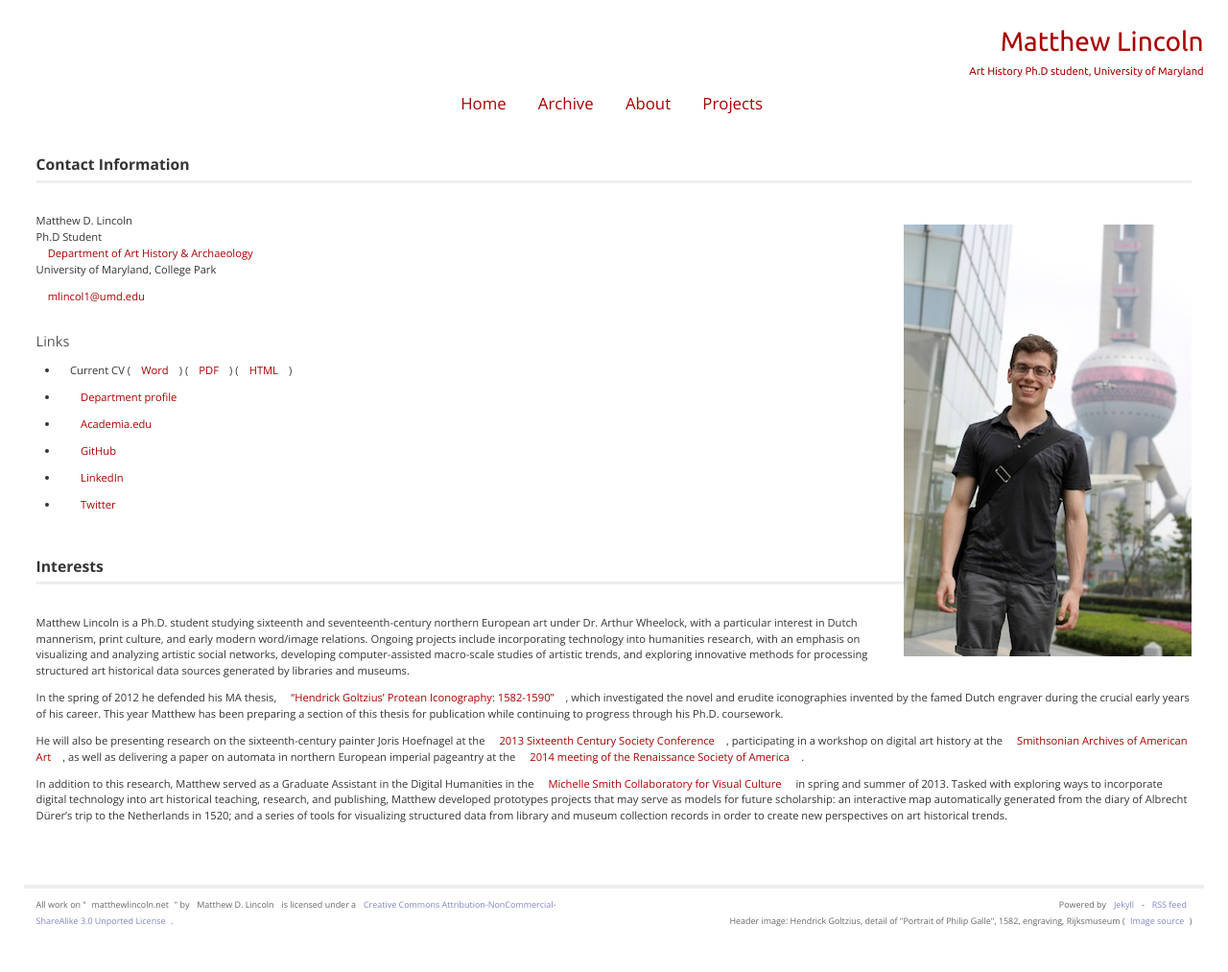
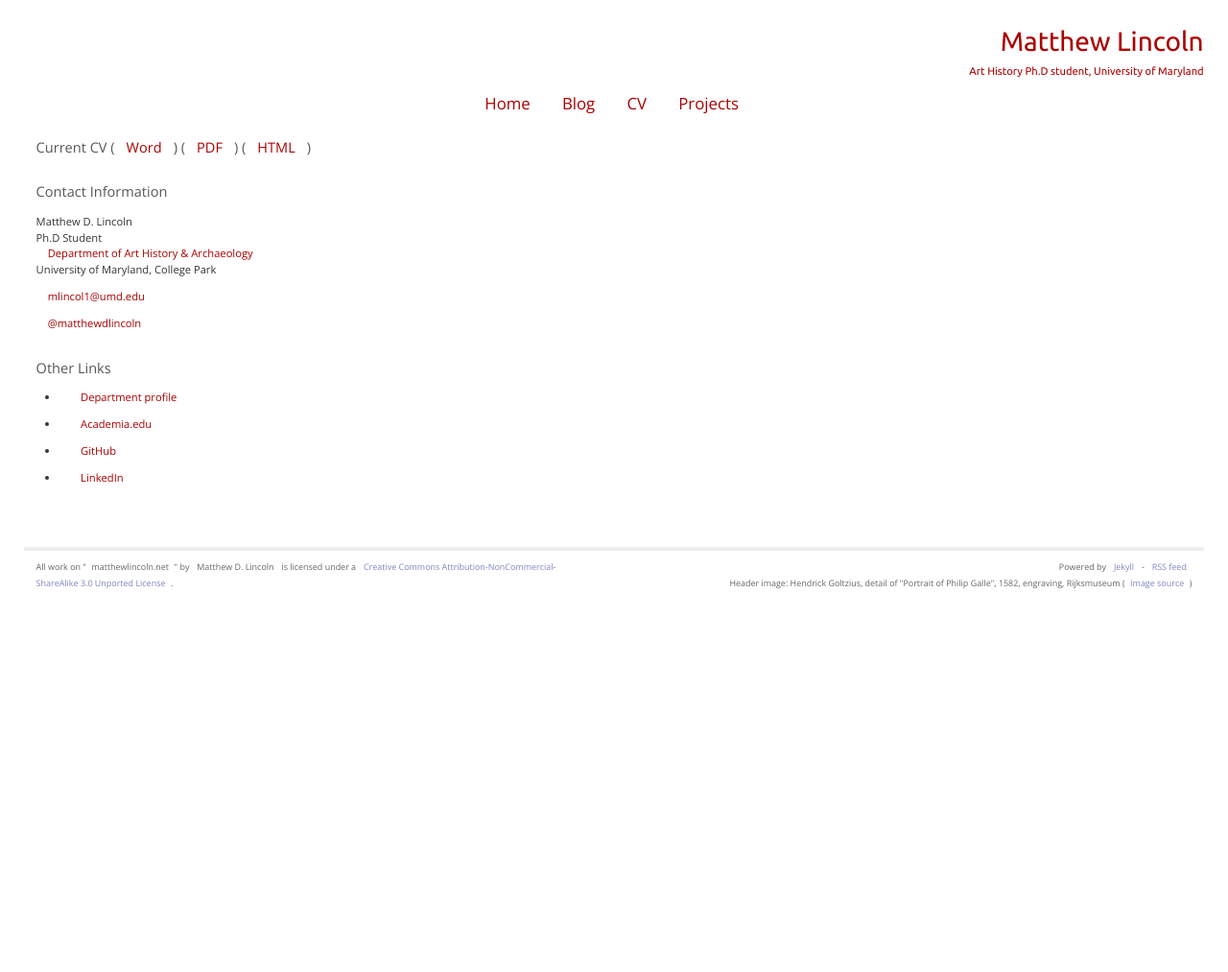
Before and after one commit to mdlincoln/mdlincoln.github.io, a Jekyll site: the page built from about/index.md, in a window 1280 px wide. Shown: the whole page at 96% size. Built offline with Jekyll 4.4.1, drawn with Linux system fonts in a browser that asks for light colours; after the commit the page ends 935 px from its top, so only the background shows below that.

Commit message:
Set homepage to brief bio
Blog posts now accessed through the "Archives" page alone. "About" page
changed to "CV" with quick access to CV links, contact info, and other
links.

```diff
--- a/_includes/header.html
+++ b/_includes/header.html
@@ -4,7 +4,7 @@
 <img src="/assets/images-display/header.png" alt="Hendrick Goltzius, detail of 'Portrait of Philip Galle', 1582, engraving, Rijksmuseum, Amsterdam" />
 <nav>
 	<a href="/" >Home</a>
-	<a href="/archive" rel="archive">Archive</a>
-	<a href="/about" rel="author">About</a>
+	<a href="/archive" rel="archive">Blog</a>
+	<a href="/about" rel="author">CV</a>
 	<a href="/projects" rel="archive">Projects</a>
 </nav>
--- a/about/index.md
+++ b/about/index.md
@@ -1,12 +1,12 @@
 ---
-title: About the author
+title: Contact Information
 layout: default
 show_title: false
 ---
 
-# Contact Information
+## Current CV ([Word](https://docs.google.com/document/d/1D26djrb4BUMYkLiif01vQM5nXty2ziCqctzF1wQb_sA/export?format=docx&id=1D26djrb4BUMYkLiif01vQM5nXty2ziCqctzF1wQb_sA)) ([PDF](https://docs.google.com/document/d/1D26djrb4BUMYkLiif01vQM5nXty2ziCqctzF1wQb_sA/export?format=pdf&id=1D26djrb4BUMYkLiif01vQM5nXty2ziCqctzF1wQb_sA)) ([HTML](https://docs.google.com/document/d/1D26djrb4BUMYkLiif01vQM5nXty2ziCqctzF1wQb_sA/pub))
 
-<img src="/assets/images/author.jpg" align="right" />
+## Contact Information
 
 Matthew D. Lincoln
 Ph.D Student
@@ -15,9 +15,11 @@ University of Maryland, College Park
 
 <mlincol1@umd.edu>
 
-## Links
+[@matthewdlincoln](http://twitter.com/matthewdlincoln)
 
-- Current CV ([Word](https://docs.google.com/document/d/1D26djrb4BUMYkLiif01vQM5nXty2ziCqctzF1wQb_sA/export?format=docx&id=1D26djrb4BUMYkLiif01vQM5nXty2ziCqctzF1wQb_sA)) ([PDF](https://docs.google.com/document/d/1D26djrb4BUMYkLiif01vQM5nXty2ziCqctzF1wQb_sA/export?format=pdf&id=1D26djrb4BUMYkLiif01vQM5nXty2ziCqctzF1wQb_sA)) ([HTML](https://docs.google.com/document/d/1D26djrb4BUMYkLiif01vQM5nXty2ziCqctzF1wQb_sA/pub))
+
+
+## Other Links
 
 - [Department profile](http://arthistory.umd.edu/graduate-students/Matthew%20Lincoln)
 
@@ -26,17 +28,3 @@ University of Maryland, College Park
 - [GitHub](https://github.com/mdlincoln)
 
 - [LinkedIn](http://www.linkedin.com/profile/view?id=49520669)
-
-- [Twitter](http://twitter.com/matthewdlincoln)
-
-
-# Interests
-
-
-Matthew Lincoln is a Ph.D. student studying sixteenth and seventeenth-century northern European art under Dr. Arthur Wheelock, with a particular interest in Dutch mannerism, print culture, and early modern word/image relations. Ongoing projects include incorporating technology into humanities research, with an emphasis on visualizing and analyzing artistic social networks, developing computer-assisted macro-scale studies of artistic trends, and exploring innovative methods for processing structured art historical data sources generated by libraries and museums.
-
-In the spring of 2012 he defended his MA thesis, ["Hendrick Goltzius' Protean Iconography: 1582-1590"](http://drum.lib.umd.edu//handle/1903/12861), which investigated the novel and erudite iconographies invented by the famed Dutch engraver during the crucial early years of his career. This year Matthew has been preparing a section of this thesis for publication while continuing to progress through his Ph.D. coursework.
-
-He will also be presenting research on the sixteenth-century painter Joris Hoefnagel at the [2013 Sixteenth Century Society Conference](http://sixteenthcentury.org/conference/), participating in a workshop on digital art history at the [Smithsonian Archives of American Art](http://www.aaa.si.edu/symposium), as well as delivering a paper on automata in northern European imperial pageantry at the [2014 meeting of the Renaissance Society of America](http://www.rsa.org/?page=2014NewYork).
-
-In addition to this research, Matthew served as a Graduate Assistant in the Digital Humanities in the [Michelle Smith Collaboratory for Visual Culture](http://michellesmithcollaboratory.umd.edu/) in spring and summer of 2013. Tasked with exploring ways to incorporate digital technology into art historical teaching, research, and publishing, Matthew developed prototypes projects that may serve as models for future scholarship: an interactive map automatically generated from the diary of Albrecht Dürer’s trip to the Netherlands in 1520; and a series of tools for visualizing structured data from library and museum collection records in order to create new perspectives on art historical trends.
```
Also changed, not shown: archive/index.md (+2 -1 lines), index.html (deleted, +0 -32 lines), index.md (added, +22 -0 lines).
